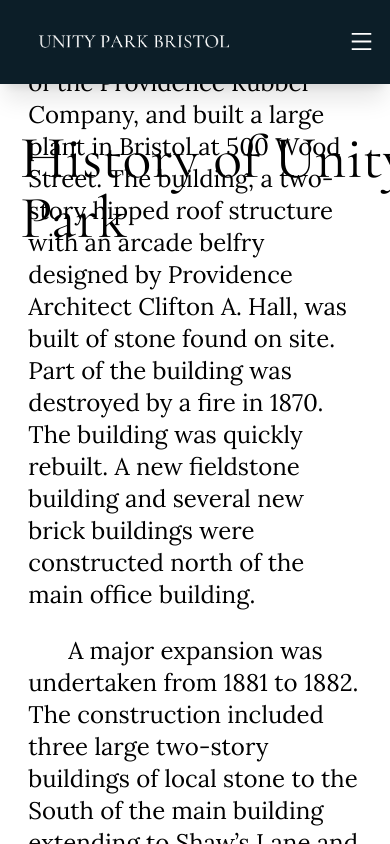
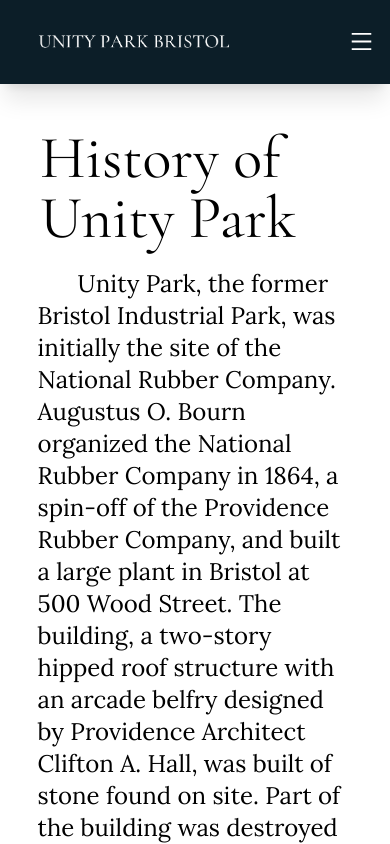
Before and after one commit to carlosmdiaz/unity-park-bristol, a Next.js app: page /story in a window 390 px wide. Shown: the top 844 px of the page. Built offline with nearby package versions, Linux system fonts and the light colour scheme.

Commit message:
Change the margin on the story page for mobile.

```diff
--- a/pages/story/index.js
+++ b/pages/story/index.js
@@ -12,15 +12,14 @@
         <meta
           name="description"
           content="A resumed history of this ex industrial park now known as Unity Park Bristol."
-          charSet="utf-8"
         />
       </Head>
       <Navbar />
-      <div className="w-full mb-10 md:ml-10 ml-5 pt-32">
-        <h1 className="font-serif text-6xl">History of Unity Park</h1>
-      </div>
-      <div className='w-[100%] h-[100vh] flex justify-center md:mt-[1350px] mt-[3150px] md:mb-[1550px] mb-[3400px]'>
-        <Story />
+      <div className="md:w-full w-[95%] h-[100vh] flex flex-col md:items-center pt-32 md:pb-[3900px] pb-[8400px] md:ml-0 ml-5">
+        <h1 className="font-serif text-6xl md:pl-10 pl-5 pb-5">History of Unity Park</h1>
+        <div>
+          <Story />
+        </div>
       </div>
       <Footer />
     </div>
```
